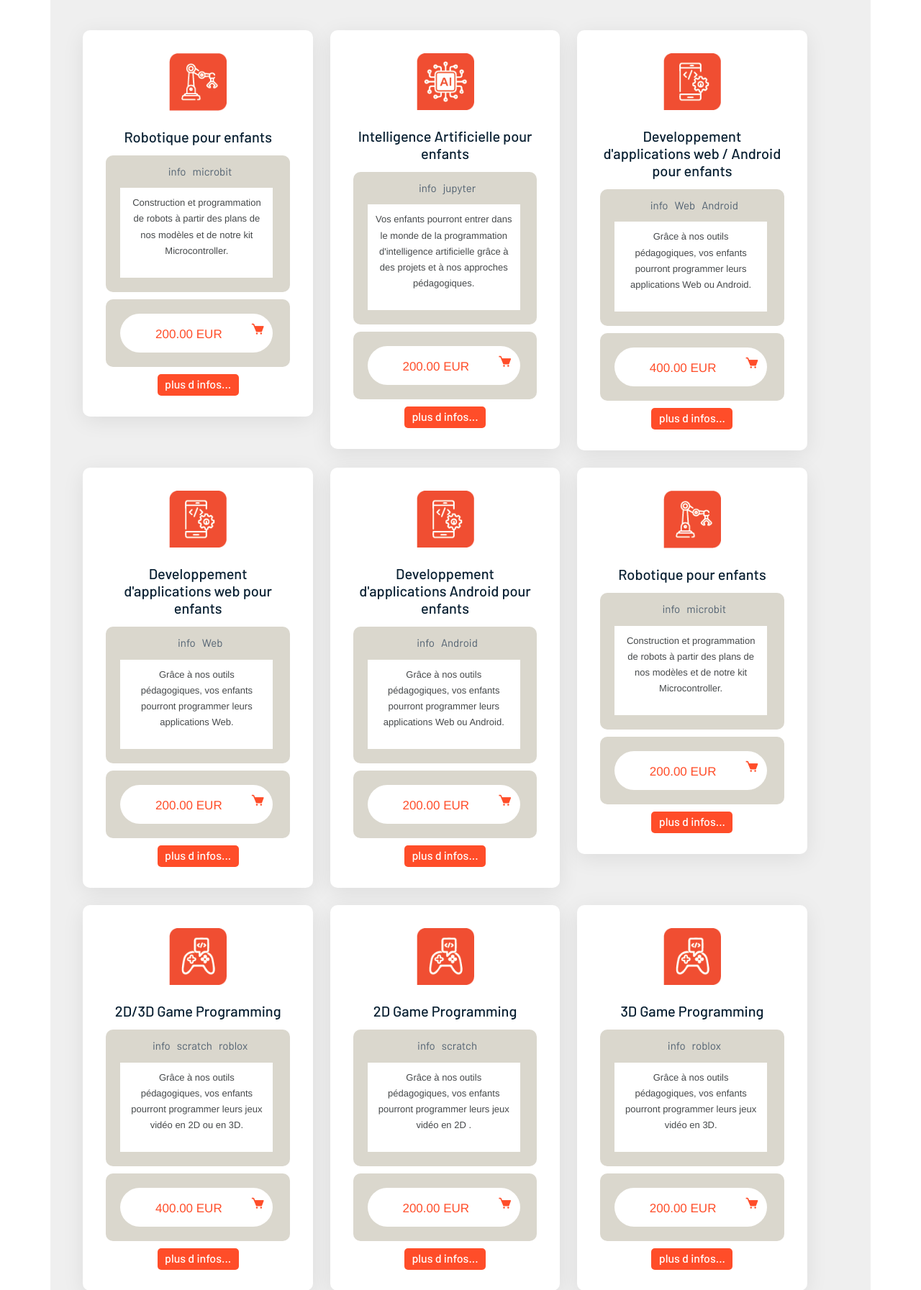
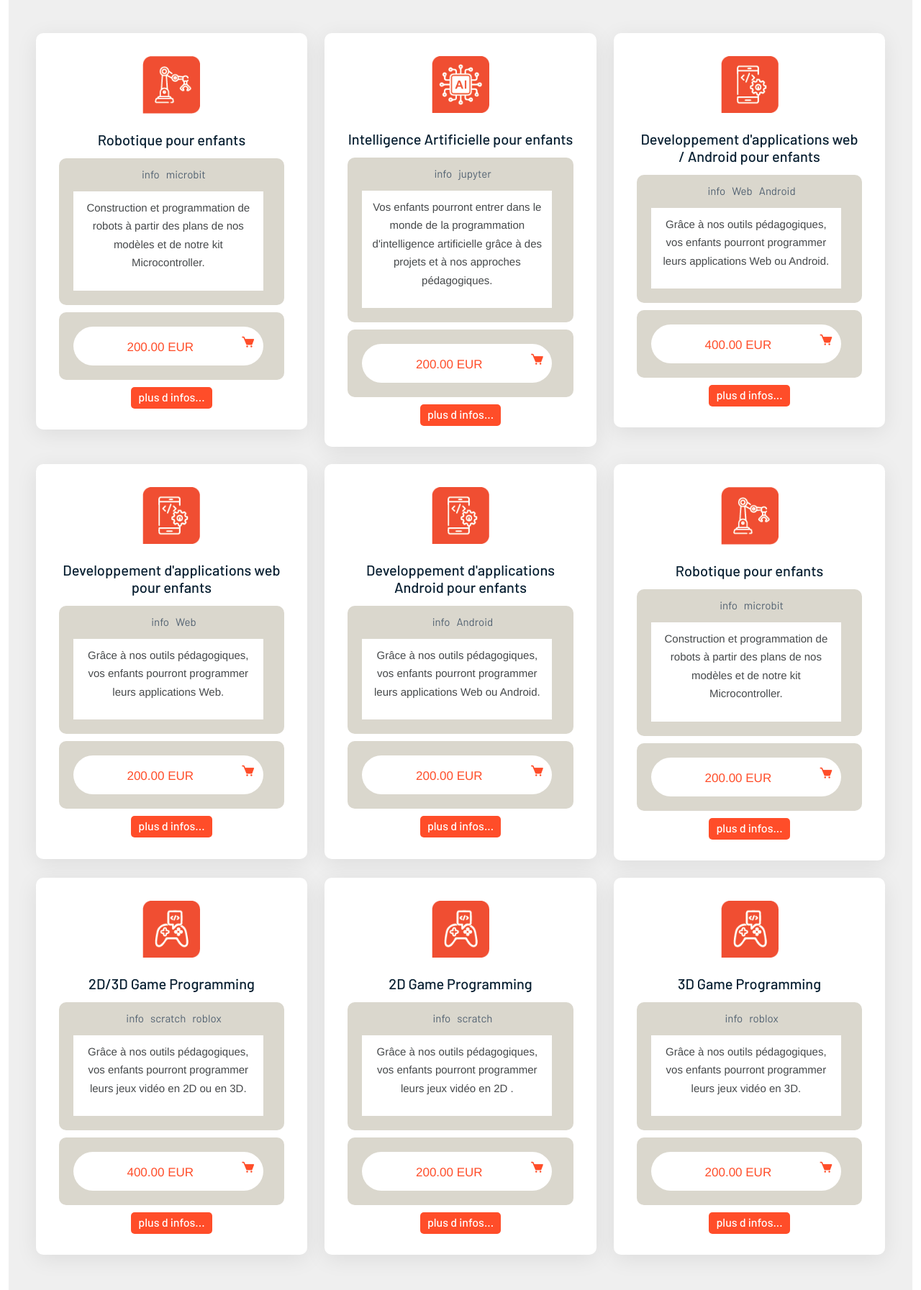
Before and after one commit to FokamFekam/ALGOMAAT, a Django app: page /publications/search/ in a window 1280 px wide. Shown: the part 286-2079 px from the top of the page at 72% size. Run offline with Django 5.2, Linux system fonts and the light colour scheme; data comes from the database, SQL or seed files in the repository; both versions use the stored data as it was after the commit; some libraries are stand-ins or nearby versions.

Commit message:
Search view and loadSpacePub.js

```diff
--- a/Algomaat/static/js/loadSpaceAndPUBLICATIONs.js
+++ b/Algomaat/static/js/loadSpaceAndPUBLICATIONS.js
@@ -302,7 +302,7 @@ function addPublications(data, id1, spaceId)
 
 		 content += '<div id="infos_'+ id1 + '_' + spaceId + '_'+ data[key]['id'] +'" class="" style="background-color:#fff; color:var(--brand); border-radius:30px; font-size:17px; font-weight:normal; border-radius:0px; width:90%; margin:10px; padding:10px;">'
 
-	 		content += '<p   id="description_'+ id1 + '_' + spaceId + '_' + data[key]['id']+'" style="font-family:Helvetica; font-size:13px; font-weight:lighter; color: #46494B;" class="mx-auto">'+  data[key]['description'] +'<p>';
+	 		content += '<p   id="description_'+ id1 + '_' + spaceId + '_' + data[key]['id']+'" style="font-family:Helvetica; font-size:15px; font-weight:lighter; color: #46494B;" class="mx-auto">'+  data[key]['description'] +'<p>';
 
 	        content += ' </div>';
 	         if($('#for_user').val() == 1)
--- a/Algomaat/templates/contents/search_results.html
+++ b/Algomaat/templates/contents/search_results.html
@@ -16,7 +16,7 @@
 		            </div>
 		        </div>
 	 </div>
-	 <section id="spaceContents"  class="container text-center" style="background-color: #efefef;  margin-bottom:50px;">
+	 <section id="spaceContents"  class="text-center" style="background-color: #efefef;  margin-bottom:50px;">
 
 	      <h3>Your Search: {{object_list.query}}</h3>
 
@@ -26,7 +26,7 @@
 
 	 	{% for publication in object_list.results %}
 
-	        	<div id="" style="width:32%;" class="col-lg-4 col-md-6">
+	        <div id="" class="col-lg-4 col-md-6">
 
 	       		<div   id=""  style="border-radius:10px;"  class="service container">
 	       		      {% if publication.categorie.id == 1 %}
@@ -57,7 +57,7 @@
 
 	       				{% endfor %}
 	       				<div id="" class="" style="background-color:#fff; color:var(--brand); border-radius:30px; font-size:17px; font-weight:normal; border-radius:0px; width:90%; margin:10px; padding:10px;">
-	       					<p  id="" style="font-family:Helvetica; font-size:13px; font-weight:lighter; color: #46494B;" class="mx-auto"> {{publication.description }} </p>
+	       					<p  id="" style="font-family:Helvetica; font-size:15px; font-weight:lighter; color: #46494B;" class="mx-auto"> {{publication.description }} </p>
 
 	       				</div>
 	       				<!--
@@ -85,7 +85,7 @@
 	 		</div>
 	 	{% endfor %}
 	 	</div>
-	 </section>
+	</section>
 
 </div>
 
--- a/Algomaat/templates/contents/show_spaces.html
+++ b/Algomaat/templates/contents/show_spaces.html
@@ -2,7 +2,7 @@
 {% load static %}
 {% block scripts %}
 
- <script   src="{% static 'js/loadSpaceAndPUBLICATIONs.js' %}" type="text/javascript" ></script>
+ <script   src="{% static 'js/loadSpaceAndPUBLICATIONS.js' %}" type="text/javascript" ></script>
 
     <script>
     			var panier_show_spaces= {};
```
Also changed, not shown: db.sqlite3.
